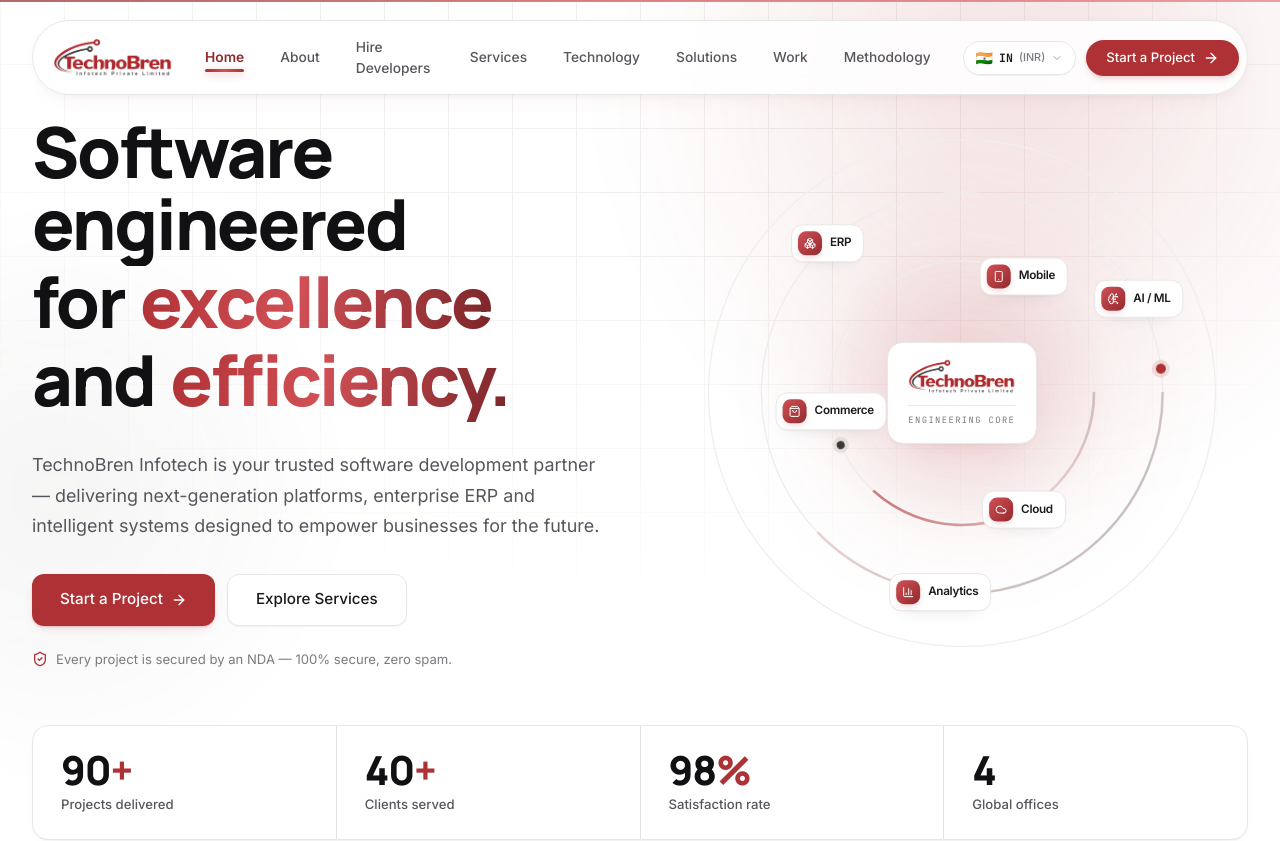
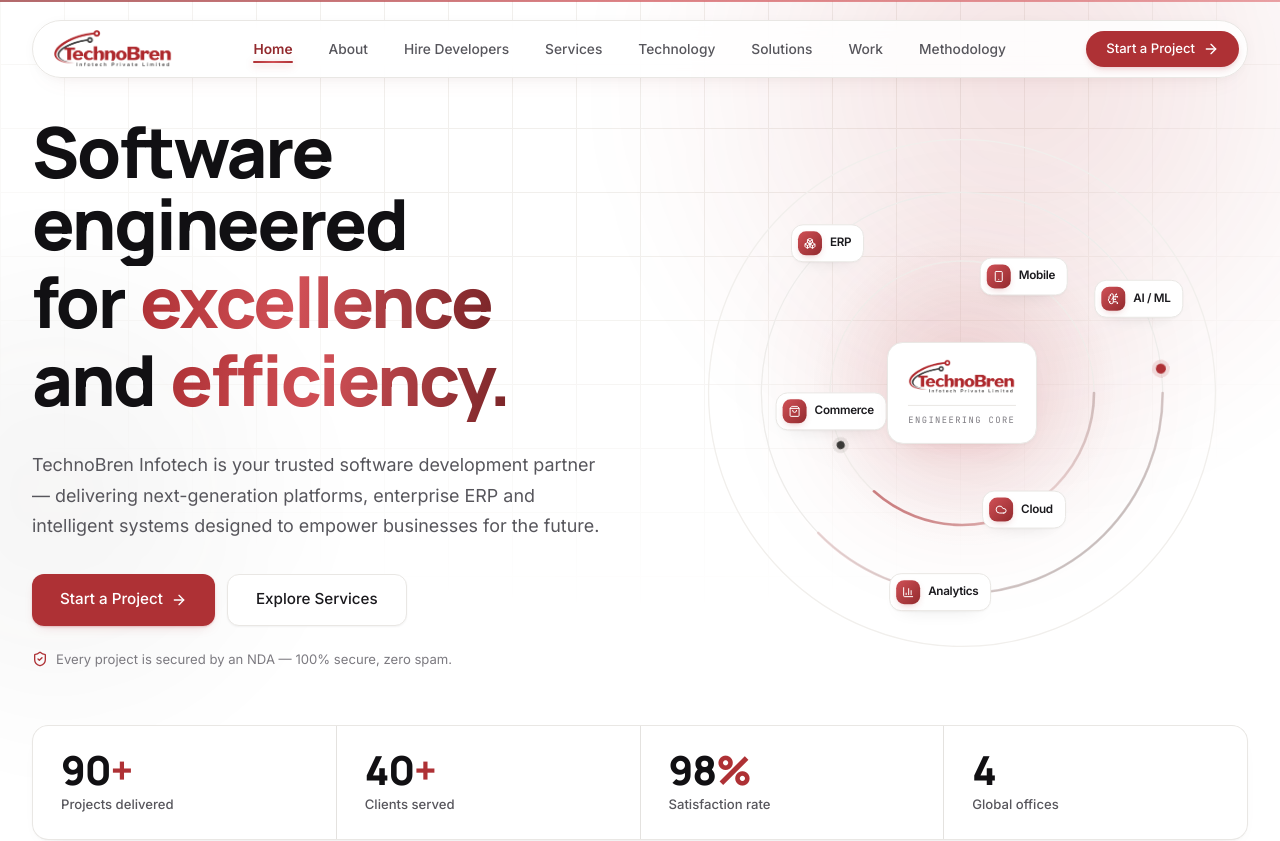
Before and after one commit to abhishekgupta2211/Technobren, a Next.js app: page / in a window 1280 px wide. Shown: the top 841 px of the page. Built offline with nearby package versions, Linux system fonts and the light colour scheme.

Commit message:
Revert "Add Multi-Country & Multi-Currency Switcher (India INR, UAE AED, Uganda USD) in Navbar and Footer"
This reverts commit 47d9d1aafcb87a7906d7382435e42e88fcf49aa7.

```diff
--- a/src/components/layout/Footer.tsx
+++ b/src/components/layout/Footer.tsx
@@ -165,39 +165,6 @@
 
 
 
-        {/* ---------- Regional Offices & Global Currency Register ---------- */}
-        <div className="border-t border-ink-200 py-8">
-          <ColumnTitle>Global Presence &amp; Regional Currencies</ColumnTitle>
-          <div className="mt-5 grid gap-4 sm:grid-cols-3">
-            {offices.map((office) => (
-              <div
-                key={office.city}
-                className="flex items-start gap-3 rounded-2xl border border-ink-200/80 bg-white p-4 shadow-2xs transition-all duration-300 hover:border-brand-200 hover:shadow-xs"
-              >
-                <span className="flex size-9 shrink-0 items-center justify-center rounded-xl bg-brand-50 text-base">
-                  <CountryMark country={office.country} />
-                </span>
-                <div>
-                  <div className="flex items-center gap-2">
-                    <span className="text-sm font-bold text-ink-950">{office.city}, {office.country}</span>
-                    {office.hq && (
-                      <span className="rounded-full bg-brand-600 px-2 py-0.5 font-mono text-[0.6rem] font-bold text-white uppercase tracking-wider">
-                        HQ
-                      </span>
-                    )}
-                  </div>
-                  <p className="mt-1 text-xs text-ink-500 leading-snug">
-                    {office.address}
-                  </p>
-                  <span className="mt-2 inline-block font-mono text-[0.68rem] font-bold text-brand-700">
-                    {office.country === "India" ? "Currency: INR (₹)" : office.country === "UAE" ? "Currency: AED (د.إ)" : "Currency: USD ($)"}
-                  </span>
-                </div>
-              </div>
-            ))}
-          </div>
-        </div>
-
         {/* ---------- Legal ---------- */}
         <div className="flex flex-col gap-4 border-t border-ink-200 py-7 text-[0.78rem] text-ink-500 lg:flex-row lg:items-center lg:justify-between">
           <p>{`© ${year} ${site.legalName}. All rights reserved.`}</p>
--- a/src/components/layout/Navbar.tsx
+++ b/src/components/layout/Navbar.tsx
@@ -7,7 +7,6 @@
 import { navigation, contact } from "@/lib/site";
 import { Container } from "@/components/ui/Container";
 import { Button } from "@/components/ui/Button";
-import { RegionSwitcher } from "@/components/ui/RegionSwitcher";
 import { Logo } from "./Logo";
 import { MobileMenuButton, MobileMenuSheet } from "./MobileNav";
 import { cn } from "@/lib/utils";
@@ -136,12 +135,10 @@
           </ul>
 
           {/* ---------- Right actions ---------- */}
-          <div className="flex shrink-0 items-center gap-2 sm:gap-2.5">
-            <RegionSwitcher />
-
+          <div className="flex shrink-0 items-center gap-2.5">
             <a
               href={`mailto:${contact.primaryEmail}`}
-              className="hidden rounded-full px-3 py-1.5 text-[0.82rem] font-medium text-ink-600 transition-colors duration-300 hover:text-brand-700 2xl:block"
+              className="hidden rounded-full px-3.5 py-2 text-[0.82rem] font-medium text-ink-600 transition-colors duration-300 hover:text-brand-700 2xl:block"
             >
               {contact.primaryEmail}
             </a>
--- a/src/components/ui/RegionSwitcher.tsx
+++ /dev/null
@@ -1,109 +0,0 @@
-"use client";
-
-import { useState } from "react";
-import { ChevronDown, Globe } from "lucide-react";
-import { cn } from "@/lib/utils";
-
-export interface RegionOption {
-  code: string;
-  country: string;
-  currency: string;
-  flag: string;
-  phone: string;
-  city: string;
-}
-
-export const REGIONS: RegionOption[] = [
-  {
-    code: "IN",
-    country: "India",
-    currency: "INR (₹)",
-    flag: "🇮🇳",
-    phone: "+91 93 0536 5576",
-    city: "Jaunpur, UP",
-  },
-  {
-    code: "AE",
-    country: "UAE",
-    currency: "AED (د.إ)",
-    flag: "🇦🇪",
-    phone: "+971 50 123 4567",
-    city: "Dubai, UAE",
-  },
-  {
-    code: "UG",
-    country: "Uganda",
-    currency: "USD ($)",
-    flag: "🇺🇬",
-    phone: "+256 70 000 0000",
-    city: "Kampala, UG",
-  },
-];
-
-export function RegionSwitcher({ className }: { className?: string }) {
-  const [selectedRegion, setSelectedRegion] = useState<RegionOption>(REGIONS[0]);
-  const [open, setOpen] = useState(false);
-
-  return (
-    <div className={cn("relative inline-block text-left", className)}>
-      <button
-        type="button"
-        onClick={() => setOpen(!open)}
-        className="inline-flex items-center gap-1.5 rounded-full border border-ink-200/80 bg-white/90 px-3 py-1.5 text-xs font-semibold text-ink-700 shadow-2xs transition-all duration-300 hover:border-brand-300 hover:bg-brand-50/50 hover:text-brand-800"
-        aria-label="Switch Region and Currency"
-      >
-        <span className="text-sm">{selectedRegion.flag}</span>
-        <span className="font-mono text-[0.72rem] font-bold text-ink-900">{selectedRegion.code}</span>
-        <span className="hidden sm:inline text-[0.68rem] text-ink-500 font-medium">({selectedRegion.currency.split(" ")[0]})</span>
-        <ChevronDown className="size-3 text-ink-400" />
-      </button>
-
-      {open && (
-        <>
-          <div
-            className="fixed inset-0 z-40"
-            onClick={() => setOpen(false)}
-            aria-hidden
-          />
-          <div className="absolute right-0 z-50 mt-2 w-52 origin-top-right rounded-2xl border border-ink-200/90 bg-white p-1.5 shadow-xl backdrop-blur-xl">
-            <div className="px-2 py-1.5 border-b border-ink-100 mb-1">
-              <span className="flex items-center gap-1.5 font-mono text-[0.62rem] font-bold uppercase tracking-wider text-ink-400">
-                <Globe className="size-3 text-brand-600" /> Select Region / Currency
-              </span>
-            </div>
-            {REGIONS.map((region) => {
-              const isSelected = selectedRegion.code === region.code;
-              return (
-                <button
-                  key={region.code}
-                  type="button"
-                  onClick={() => {
-                    setSelectedRegion(region);
-                    setOpen(false);
-                  }}
-                  className={cn(
-                    "w-full flex items-center justify-between gap-2 rounded-xl px-2.5 py-2 text-left text-xs transition-colors",
-                    isSelected
-                      ? "bg-brand-50 text-brand-900 font-bold border border-brand-200/60"
-                      : "text-ink-700 hover:bg-ink-50 hover:text-ink-950",
-                  )}
-                >
-                  <div className="flex items-center gap-2">
-                    <span className="text-base">{region.flag}</span>
-                    <div>
-                      <span className="block font-semibold">{region.country}</span>
-                      <span className="block text-[0.65rem] text-ink-400">{region.city}</span>
-                    </div>
-                  </div>
-                  <span className="font-mono text-[0.68rem] font-bold text-brand-700">
-                    {region.currency}
-                  </span>
-                </button>
-              );
-            })}
-          </div>
-        </>
-      )}
-    </div>
-  );
-}
```
